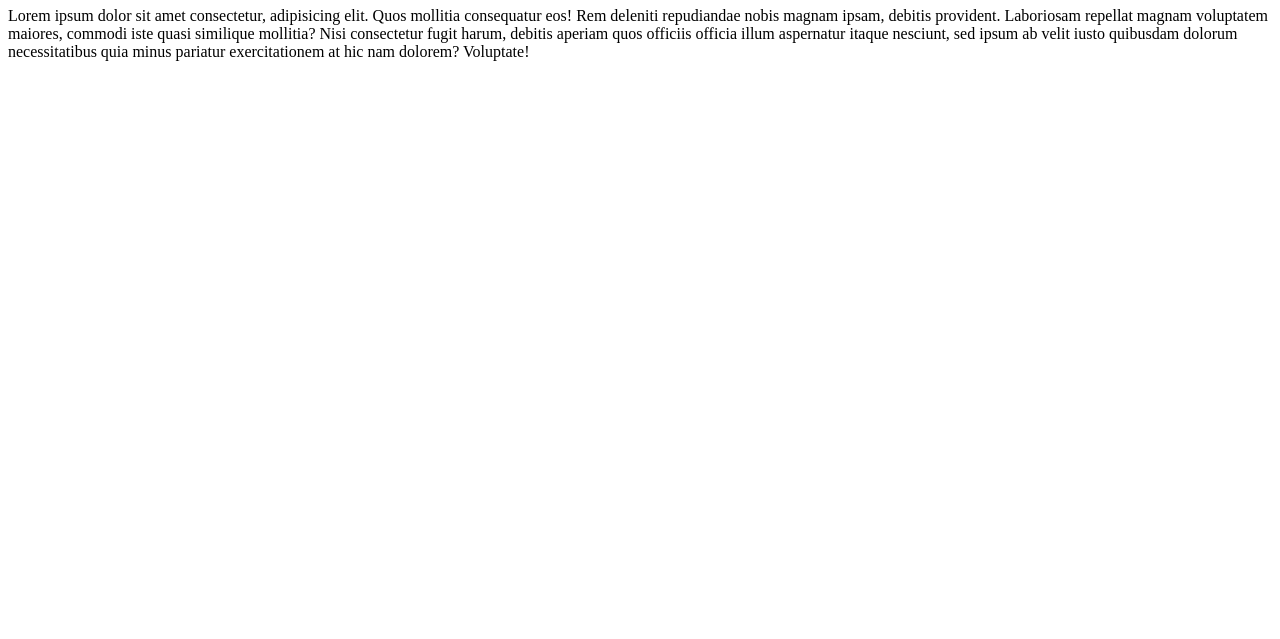
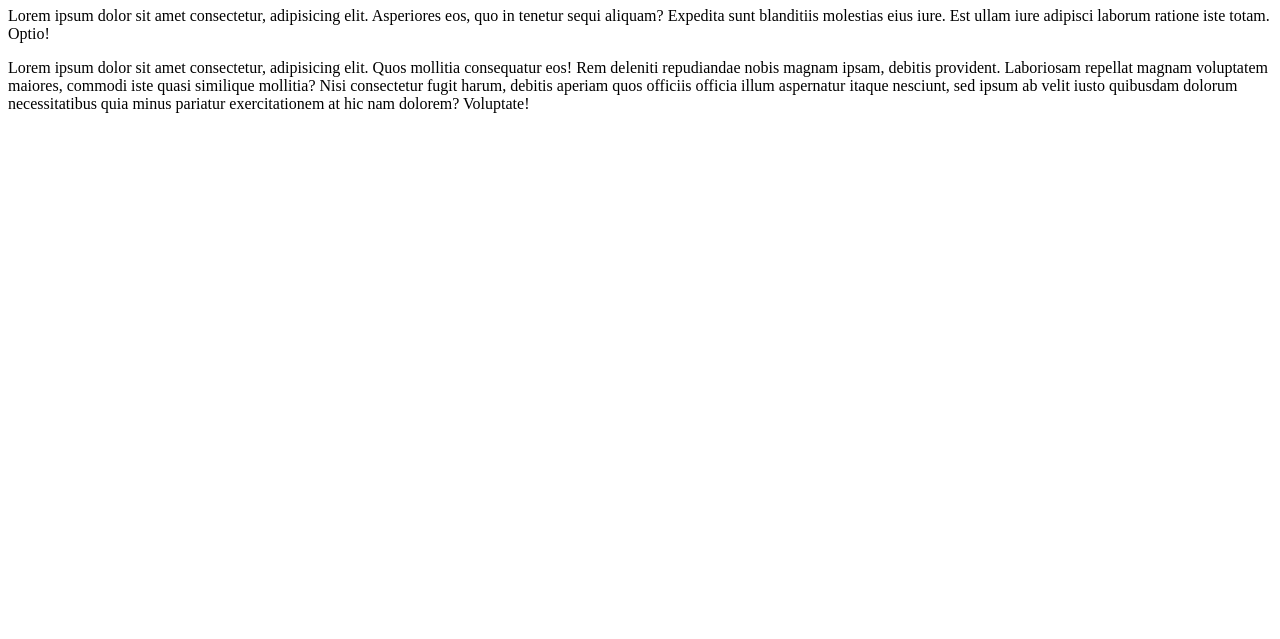
Before and after one commit to jerome37/git_test, a plain HTML site: page index.html in a window 1280 px wide. Shown: the part 161-800 px from the top of the page. Drawn offline with Linux system fonts and the light colour scheme.

Commit message:
Rajout d'un paragraphe

```diff
--- a/index.html
+++ b/index.html
@@ -22,6 +22,7 @@
 
     <main>
         <h1>Les bases de GIT, trop bien en fait !</h1>
+        <p>Lorem ipsum dolor sit amet consectetur, adipisicing elit. Asperiores eos, quo in tenetur sequi aliquam? Expedita sunt blanditiis molestias eius iure. Est ullam iure adipisci laborum ratione iste totam. Optio!</p>
         <p>Lorem ipsum dolor sit amet consectetur, adipisicing elit. Quos mollitia consequatur eos! Rem deleniti repudiandae nobis magnam ipsam, debitis provident. Laboriosam repellat magnam voluptatem maiores, commodi iste quasi similique mollitia?
         Nisi consectetur fugit harum, debitis aperiam quos officiis officia illum aspernatur itaque nesciunt, sed ipsum ab velit iusto quibusdam dolorum necessitatibus quia minus pariatur exercitationem at hic nam dolorem? Voluptate!</p>
     </main>
```
